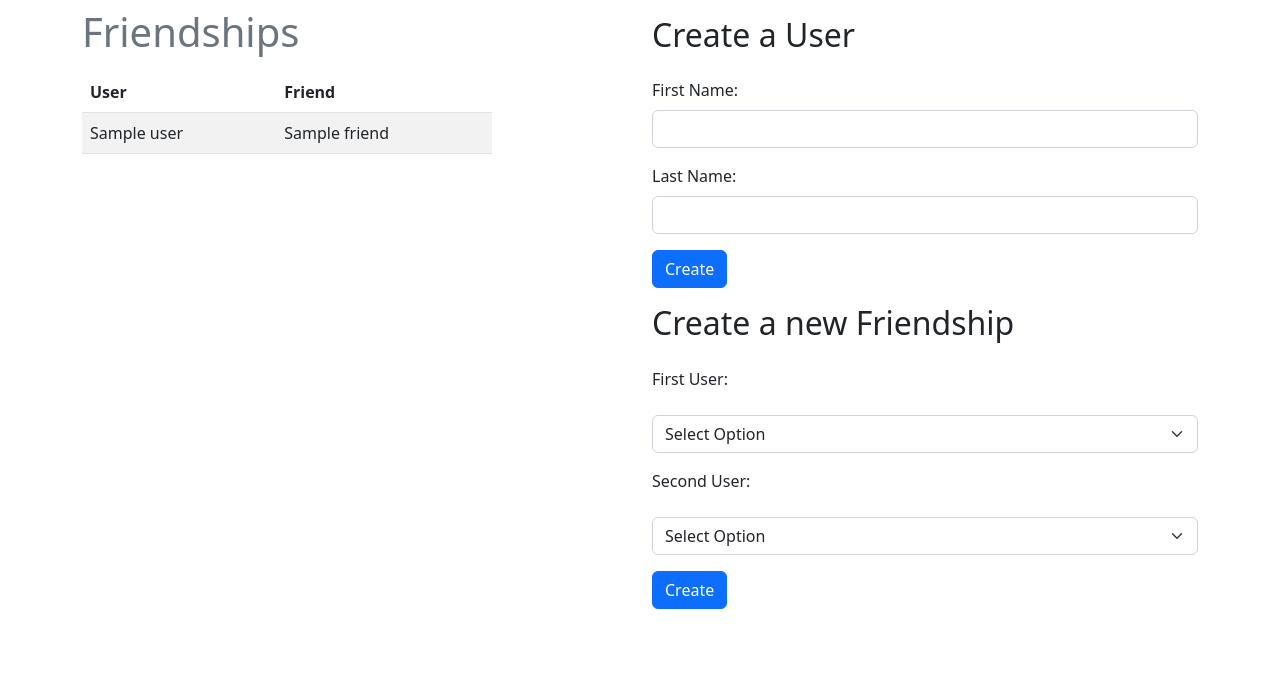
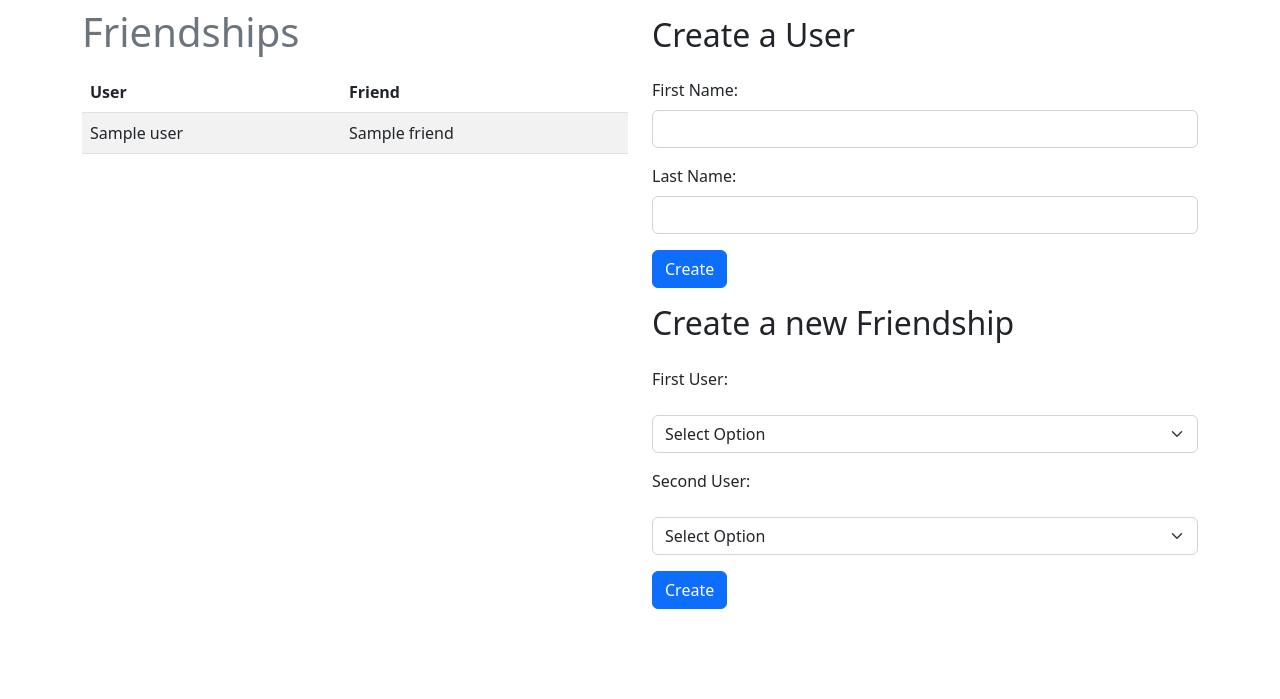
Before and after one commit to rteet702/friendships, a Flask app: template flask_app/templates/friendships.html in a window 1280 px wide. Shown: the top 699 px of the page. Run offline with Flask 2, Linux system fonts and the light colour scheme; the template is opened without the code that fills it: most values are stand-ins (such as "Sample title", 1, 10 or a date in 2020); some libraries are stand-ins or nearby versions.

```diff
--- /dev/null
+++ b/flask_app/static/css/custom/style.css
@@ -0,0 +1,8 @@
+.table-sizing {
+    height: 700px;
+    overflow-y: scroll;
+}
+
+::-webkit-scrollbar {
+    width: 0px;
+}
--- a/flask_app/templates/friendships.html
+++ b/flask_app/templates/friendships.html
@@ -6,13 +6,14 @@
     <meta name="viewport" content="width=device-width, initial-scale=1.0">
     <title>Document</title>
     <link rel="stylesheet" href="{{ url_for('static', filename='css/bootstrap/bootstrap.css') }}">
+    <link rel="stylesheet" href="{{ url_for('static', filename='css/custom/style.css') }}">
 </head>
 <body>
     <div class="container">
         <div class="row">
-            <div class="col">
+            <div class="col table-sizing">
                 <!-- table to display all current friendships -->
-                <table class="table table-striped caption-top w-75">
+                <table class="table table-striped caption-top">
                     <caption><h1>Friendships</h1></caption>
                     <thead>
                         <tr>
```
Also changed, not shown: flask_app/models/users.py (+8 -1 lines).
